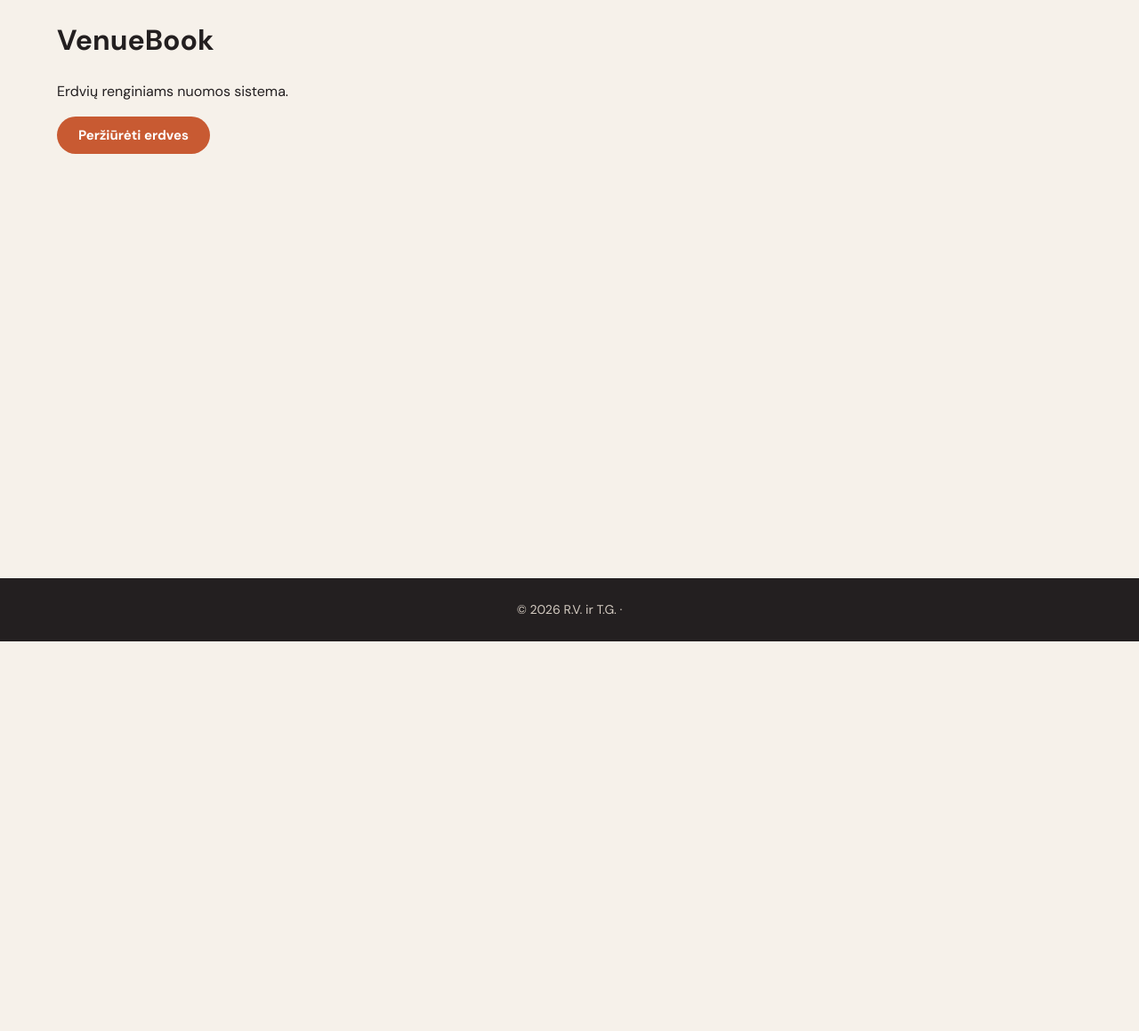
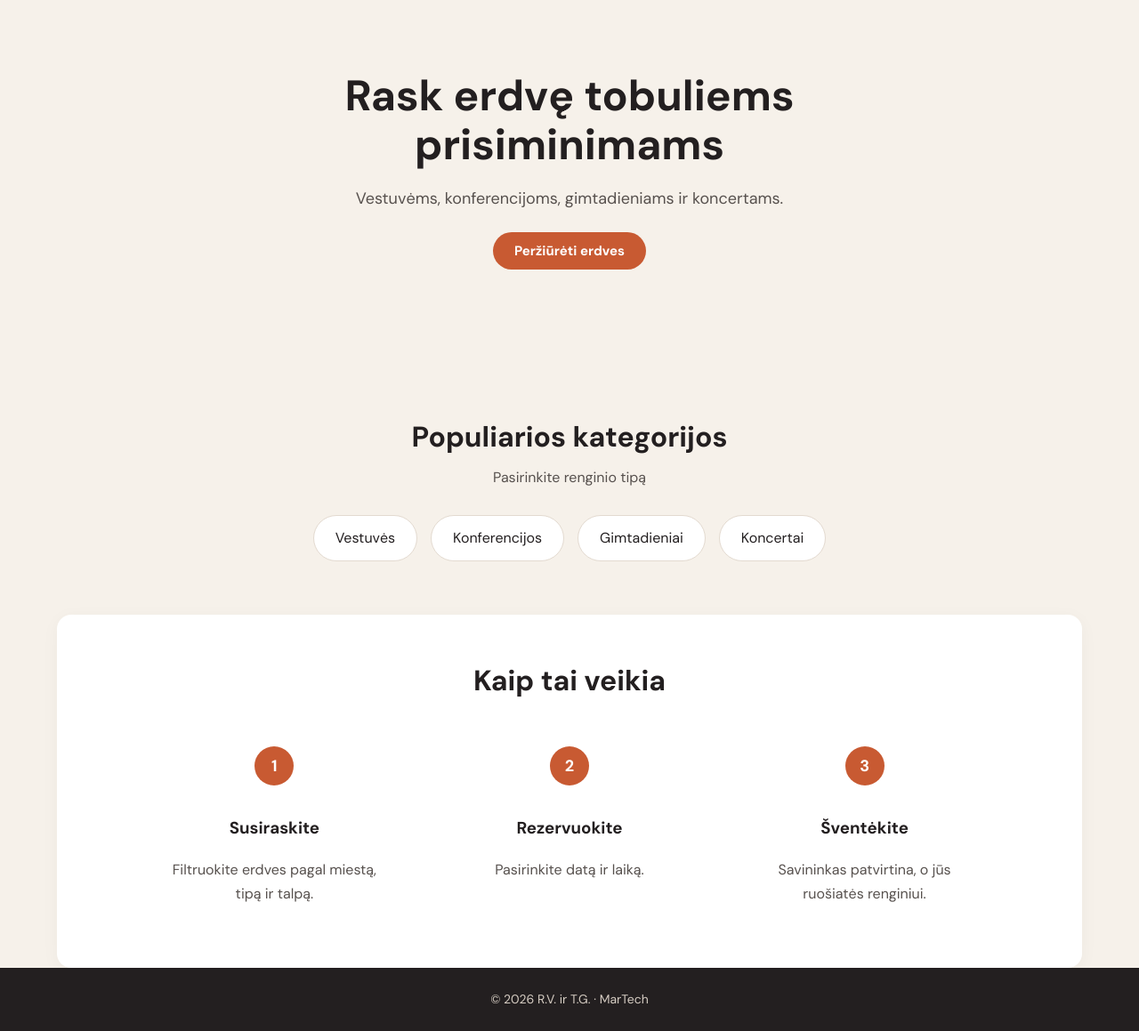
Before and after one commit to rusnevait-cloud/pd2-sventiniu-patalpu-nuoma, a Node server app: page / in a window 1280 px wide. Shown: the part 79-1238 px from the top of the page at 89% size. Before the commit the page ends 800 px from the top, so only its background shows below. Run offline with Node 20, Linux system fonts and the light colour scheme; some libraries are stand-ins or nearby versions.

Commit message:
css 3 etapas

````diff
--- a/3D/public/css/site.css
+++ b/3D/public/css/site.css
@@ -18,19 +24,14 @@ body {
 main,
 .page-main,
 section.venues-section {
-    flex:1 0 auto;
-}
-
-main{
     flex: 1 0 auto;
 }
 
-.site-footer {
-    margin-top: auto;
-    padding: 25px 0;
-    background-color: #231F20;
-    color: #D5CCC2;
-    text-align: center;
+body > main {
+    flex: 1 0 auto;
+    width: 90%;
+    max-width: 1200px;
+    margin: 0 auto;
 }
 
 a {
@@ -348,6 +350,9 @@ section {
 .about-section {
     background-color: #FFFFFF;
     text-align: center;
+    border-radius: 16px;
+    padding: 50px 40px;
+    box-shadow: 0 4px 20px rgba(0, 0, 0, 0.04);
 }
 
 .about-section p {
@@ -358,9 +363,39 @@ section {
 }
 
 
+/* KAIP TAI VEIKIA */
+
+.steps {
+    display: grid;
+    grid-template-columns: repeat(3, 1fr);
+    gap: 30px;
+    margin-top: 30px;
+    text-align: center;
+}
+
+.step {
+    padding: 20px;
+}
+
+.step-number {
+    display: inline-flex;
+    align-items: center;
+    justify-content: center;
+    width: 44px;
+    height: 44px;
+    background-color: #C85A32;
+    color: #FFFFFF;
+    font-weight: bold;
+    font-size: 18px;
+    border-radius: 50%;
+    margin-bottom: 15px;
+}
+
+
 /* PORAŠTĖ */
 
 .site-footer {
+    margin-top: auto;
     padding: 25px 0;
     background-color: #231F20;
     color: #D5CCC2;
--- a/3D/views/home.ejs
+++ b/3D/views/home.ejs
@@ -1,5 +1,38 @@
 <%- include('partials/header') %>
-<h1>VenueBook</h1>
-<p>Erdvių renginiams nuomos sistema.</p>
-<p><a href="/venues" class="btn btn-primary">Peržiūrėti erdves</a></p>
+<section class="hero hero-image">
+  <div class="container">
+    <h1>Rask erdvę tobuliems prisiminimams</h1>
+    <p>Vestuvėms, konferencijoms, gimtadieniams ir koncertams.</p>
+    <p><a href="/venues" class="btn btn-primary">Peržiūrėti erdves</a></p>
+  </div>
+</section>
+
+<section>
+  <div class="container">
+    <div class="section-heading">
+      <h2>Populiarios kategorijos</h2>
+      <p>Pasirinkite renginio tipą</p>
+    </div>
+    <div class="category-list">
+      <a href="/venues" class="category-chip">Vestuvės</a>
+      <a href="/venues" class="category-chip">Konferencijos</a>
+      <a href="/venues" class="category-chip">Gimtadieniai</a>
+      <a href="/venues" class="category-chip">Koncertai</a>
+    </div>
+  </div>
+</section>
+
+<section class="about-section">
+  <div class="container">
+    <div class="section-heading">
+      <h2>Kaip tai veikia</h2>
+    </div>
+    <div class="steps">
+      <div class="step"><span class="step-number">1</span><h3>Susiraskite</h3><p>Filtruokite erdves pagal miestą, tipą ir talpą.</p></div>
+      <div class="step"><span class="step-number">2</span><h3>Rezervuokite</h3><p>Pasirinkite datą ir laiką.</p></div>
+      <div class="step"><span class="step-number">3</span><h3>Šventėkite</h3><p>Savininkas patvirtina, o jūs ruošiatės renginiui.</p></div>
+    </div>
+  </div>
+</section>
+
 <%- include('partials/footer') %>
--- a/3D/views/partials/footer.ejs
+++ b/3D/views/partials/footer.ejs
@@ -1,7 +1,7 @@
 </main>
 <footer class="site-footer">
   <div class="container footer-inner">
-    <p>&copy; 2026 R.V. ir T.G. · </p>
+    <p>&copy; 2026 R.V. ir T.G. · MarTech </p>
   </div>
 </footer>
 </body>
--- a/3D/views/register.ejs
+++ b/3D/views/register.ejs
@@ -1,4 +1,7 @@
+```html
 <%- include('partials/header') %>
+<div class="register-page">
+  <div class="register-box">
 <h1>Registracija</h1>
 <form method="post" action="/register">
   <input type="hidden" name="_csrf" value="<%= csrfToken %>">
@@ -20,4 +23,7 @@
     <% if (errors.password_confirm) { %><br><strong><%= errors.password_confirm %></strong><% } %></p>
   <button type="submit">Registruotis</button>
 </form>
+    <p class="register-text">Ar jau turite paskyrą? <a href="/login">Prisijunkite čia</a>.</p>
 <%- include('partials/footer') %>
+  </div>
+</div>
````
Also changed, not shown: other parts of 3D/public/css/site.css (+37 -44 lines), 3D/views/login.ejs (line endings or trailing spaces).
